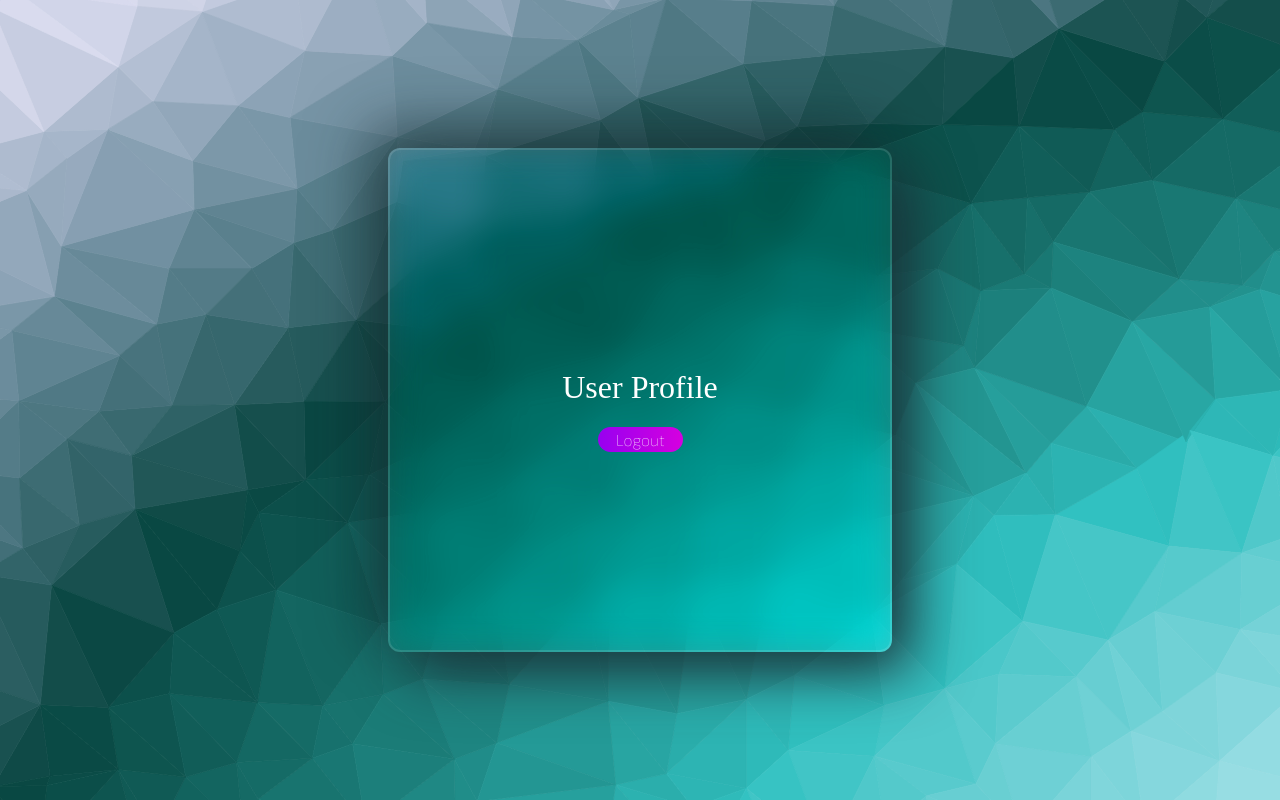
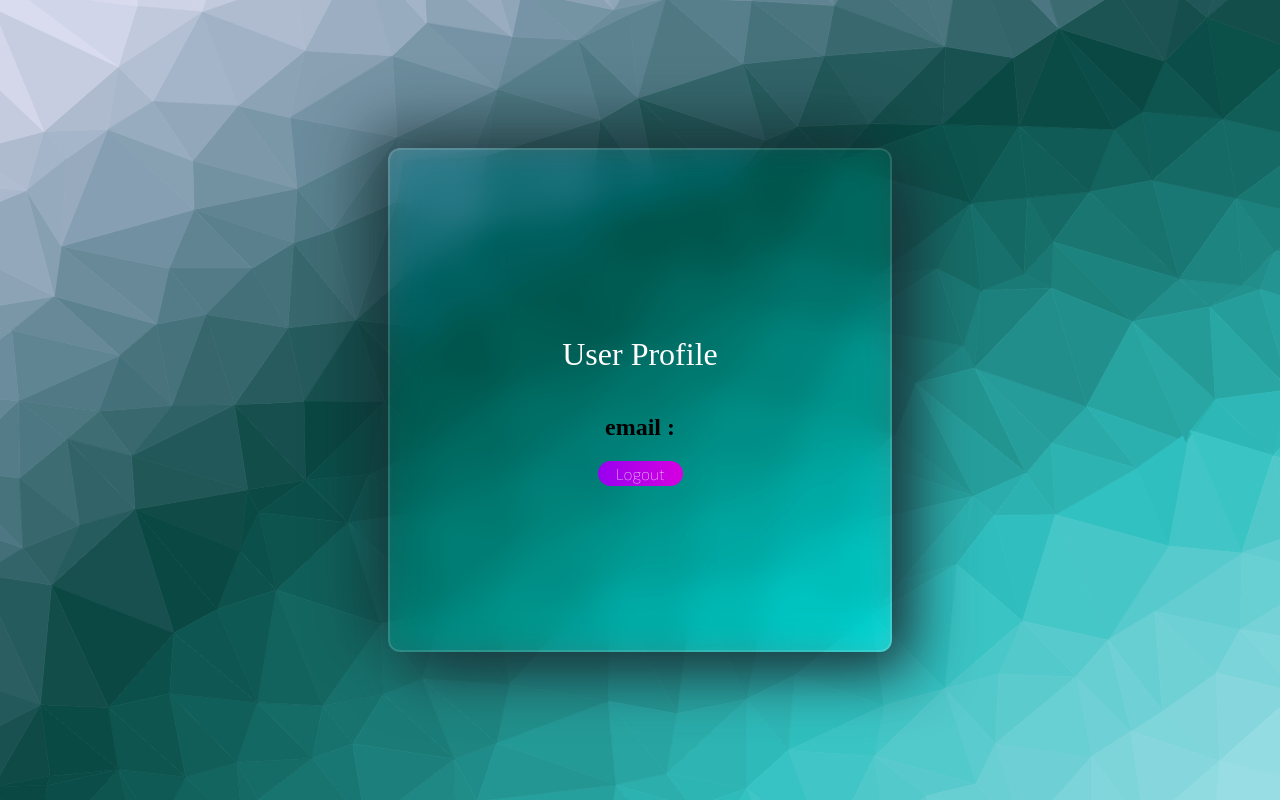
Before and after one commit to SylviaMakuch/login-page, a React (Create React App) app: page /user in a window 1280 px wide. Built offline with nearby package versions, Linux system fonts and the light colour scheme; the HTML template or start-up script is replaced by a standard one; a web font is replaced by a local one.

Commit message:
UseSelector successfully accessing global state

```diff
--- a/src/Sections/UserPage.tsx
+++ b/src/Sections/UserPage.tsx
@@ -3,7 +3,9 @@ import React from "react";
 import styled from "styled-components";
 import { useState } from "react";
 import { useNavigate } from "react-router-dom";
-const user = require("./../media/user.png");
+// const user = require("./../media/user.png");
+import { useSelector } from "react-redux";
+import { selectUser } from "../redux/slices/user";
 
 const Card = styled.div`
   border-radius: calc(var(--curve) * 1px);
@@ -57,7 +59,7 @@ const H1 = styled.h1`
 
 export default function UserPage() {
   const [isLoggedOut, setIsLoggedOut] = useState(false);
-
+  const user = useSelector(selectUser);
   const navigate = useNavigate();
   const handleLogout = () => {
     setIsLoggedOut(true);
@@ -66,6 +68,7 @@ export default function UserPage() {
   return (
     <Card>
       <H1>User Profile</H1>
+      <h2>email : {user.email}</h2>
       <Button type="submit" onClick={handleLogout}> Logout </Button>
     </Card>
   );
```
